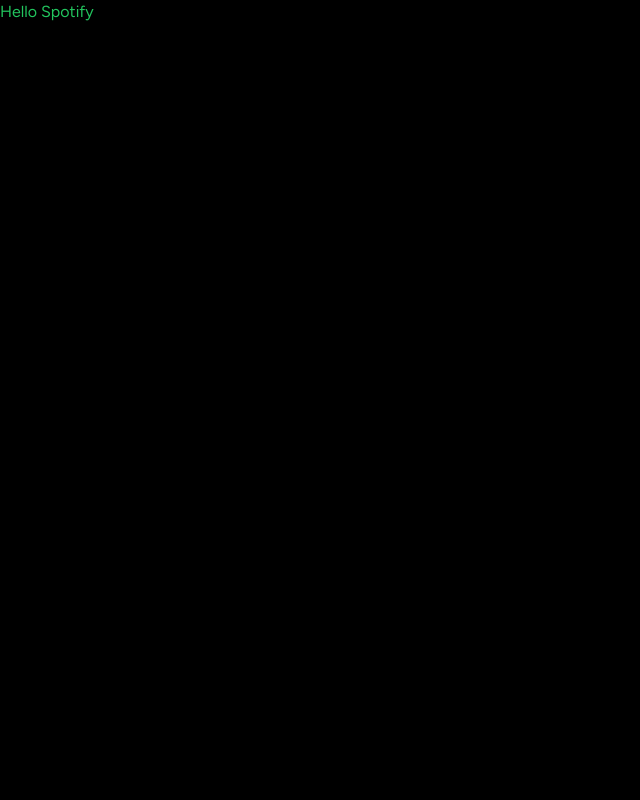
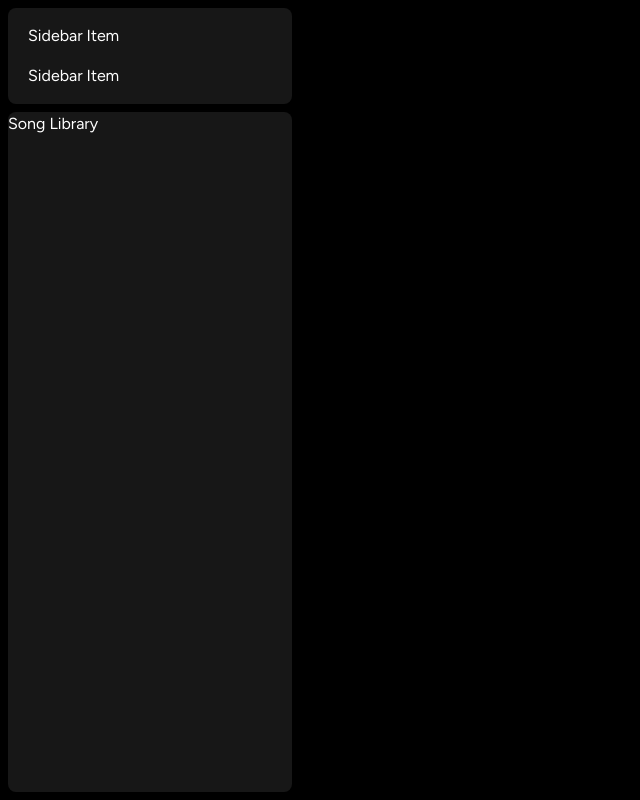
Before and after one commit to konstantinkrumin/spotify-clone, a Next.js app: page / in a window 1280 px wide. Shown: the whole page, without its empty margins (0-640 px from the left). Built offline with nearby package versions, Linux system fonts and the light colour scheme.

Commit message:
Add Sidebar, SidebarItem and Box components

```diff
--- a/app/(site)/page.tsx
+++ b/app/(site)/page.tsx
@@ -1,3 +1,3 @@
 export default function Home() {
-  return <div className="text-green-500">Hello Spotify</div>;
+  return <div className="text-green-500">Main Content</div>;
 }
--- a/app/layout.tsx
+++ b/app/layout.tsx
@@ -1,6 +1,7 @@
 import type { Metadata } from "next";
 import { Figtree } from "next/font/google";
 import "./globals.css";
+import Sidebar from "@/components/Sidebar";
 
 const font = Figtree({ subsets: ["latin"] });
 
@@ -16,7 +17,9 @@ export default function RootLayout({
 }) {
   return (
     <html lang="en">
-      <body className={font.className}>{children}</body>
+      <body className={font.className}>
+        <Sidebar>{children}</Sidebar>
+      </body>
     </html>
   );
 }
--- /dev/null
+++ b/components/Box.tsx
@@ -0,0 +1,26 @@
+import { twMerge } from "tailwind-merge";
+
+interface BoxProps {
+  children: React.ReactNode;
+  className?: string;
+}
+
+const Box: React.FC<BoxProps> = ({ children, className }) => {
+  return (
+    <div
+      className={twMerge(
+        `
+        bg-neutral-900
+        rounded-lg
+        h-fit
+        w-full
+        `,
+        className
+      )}
+    >
+      {children}
+    </div>
+  );
+};
+
+export default Box;
--- /dev/null
+++ b/components/Sidebar.tsx
@@ -0,0 +1,51 @@
+"use client";
+
+import { usePathname } from "next/navigation";
+import { useMemo } from "react";
+import { HiHome } from "react-icons/hi";
+import { BiSearch } from "react-icons/bi";
+import Box from "./Box";
+import SidebarItem from "./SidebarItem";
+
+interface SidebarProps {
+  children: React.ReactNode;
+}
+
+const Sidebar: React.FC<SidebarProps> = ({ children }) => {
+  const pathname = usePathname();
+
+  const routes = useMemo(
+    () => [
+      {
+        icon: HiHome,
+        label: "Home",
+        active: pathname !== "/search",
+        href: "/",
+      },
+      {
+        icon: BiSearch,
+        label: "Search",
+        active: pathname === "/search",
+        href: "/search",
+      },
+    ],
+    [pathname]
+  );
+
+  return (
+    <div className="flex h-full">
+      <div className="hidden md:flex flex-col gap-y-2 bg-black h-full w-[300px] p-2">
+        <Box>
+          <div className="flex flex-col gap-y-4 px-5 py-4">
+            {routes.map((item) => (
+              <SidebarItem key={item.label} {...item} />
+            ))}
+          </div>
+        </Box>
+        <Box className="overflow-y-auto h-full">Song Library</Box>
+      </div>
+    </div>
+  );
+};
+
+export default Sidebar;
--- /dev/null
+++ b/components/SidebarItem.tsx
@@ -0,0 +1,5 @@
+const SidebarItem = () => {
+  return <div>Sidebar Item</div>;
+};
+
+export default SidebarItem;
```
Also changed, not shown: package.json (+6 -4 lines), 1 other file (tests, documents, lock files or other folders).
